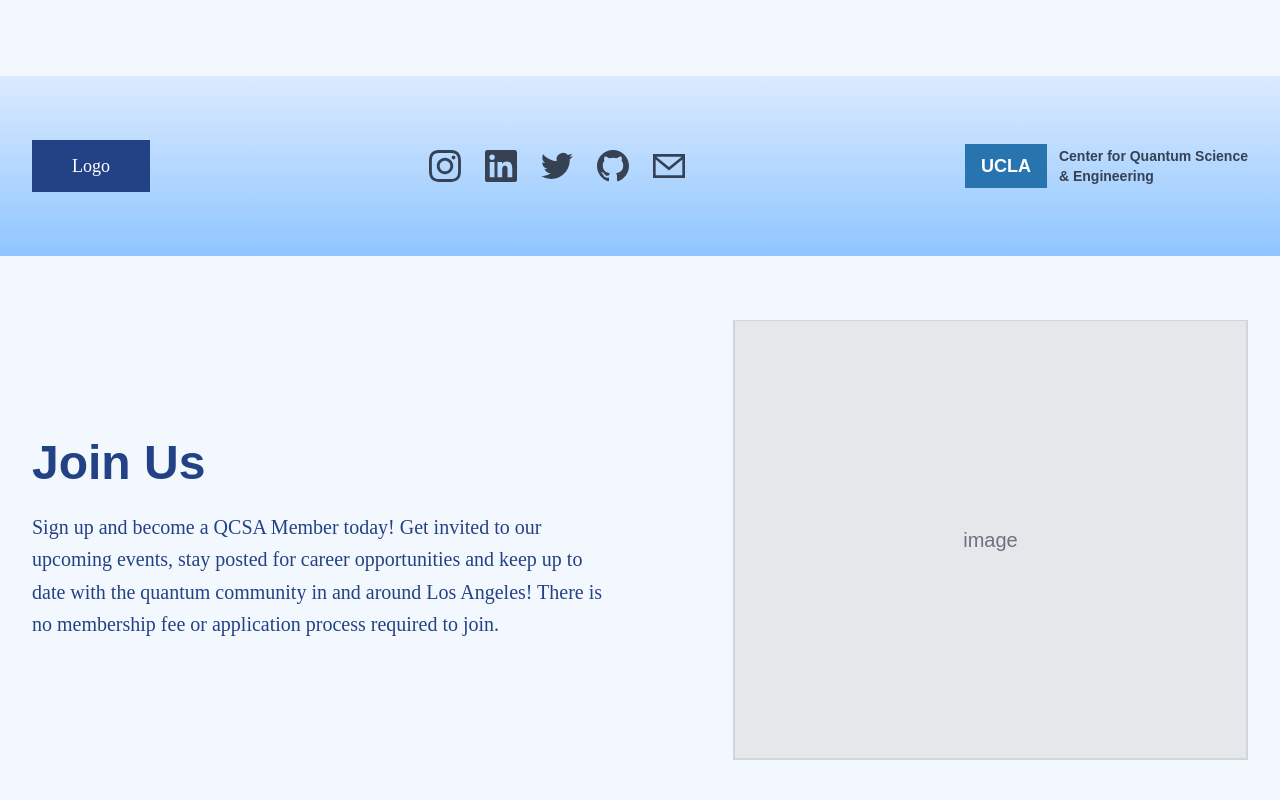
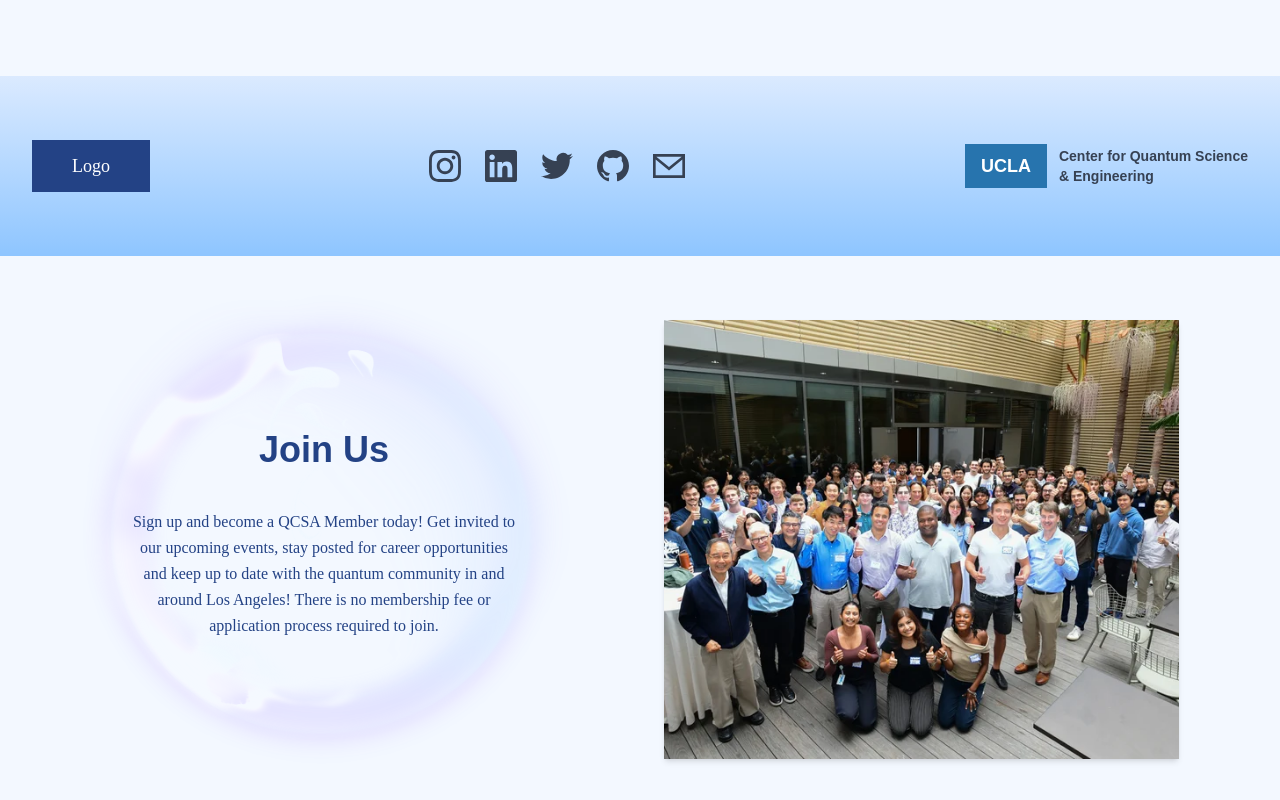
Before and after one commit to qcsa-at-ucla/qcsa, a Next.js app: page / in a window 1280 px wide. Shown: the part 2259-3059 px from the top of the page. Built offline with nearby package versions, Linux system fonts and the light colour scheme.

Commit message:
fixing textandphoto

```diff
--- /dev/null
+++ b/src/app/Components/MembershipForm.tsx
@@ -0,0 +1,6 @@
+
+export default function MembershipForm() {
+  return (
+    <div>MembershipForm</div>
+  )
+}
--- a/src/app/Components/TextAndPhoto.tsx
+++ b/src/app/Components/TextAndPhoto.tsx
@@ -1,10 +1,7 @@
-import Link from 'next/link';
-
+/* eslint-disable @next/next/no-img-element */
 interface TextAndPhotoProps {
   title: string;
   description: string;
-  buttonText?: string;
-  buttonLink?: string;
   imageSrc?: string;
   imageAlt?: string;
 }
@@ -12,54 +9,41 @@ interface TextAndPhotoProps {
 export default function TextAndPhoto({
   title,
   description,
-  buttonText,
-  buttonLink,
   imageSrc,
   imageAlt = '',
 }: TextAndPhotoProps) {
   return (
     <div className="min-h-screen flex flex-col">
       <section className="py-16 px-4 sm:px-6 lg:px-8 bg-[#F3F8FF] flex-grow">
-        <div className="grid grid-cols-1 lg:grid-cols-2 gap-12 items-center">
-            {/* Left: Text content */}
-            <div className="space-y-8">
-                <h2 className="text-4xl md:text-5xl font-bold text-[#234285] mb-6">
-                {title}
-                </h2>
+        <div className="grid grid-cols-1 lg:grid-cols-2 gap-12 items-stretch">
 
-                <div className="space-y-4">
-                <p className="text-lg md:text-xl text-[#234285] leading-relaxed font-[Kantumruy]">
+          {/* LEFT: aura + text */}
+          <div className="relative flex items-center justify-center w-full max-w-[515px] aspect-[515/439] mx-auto">
+            {/* Aura, scales with the box */}
+            <img
+              src="/images/aura.png"
+              alt=""
+              aria-hidden="true"
+              className="absolute inset-0 w-full h-full object-contain opacity-20 pointer-events-none select-none scale-135 translate-y-6 translate-x-1"
+            />
+
+            {/* Text content centered on top */}
+            <div className="relative z-10 flex flex-col items-center justify-center text-center space-y-4 px-4">
+              <h2 className="relative -top-4 text-[36px] font-bold text-[#234285]">{title}</h2>
+              <p className="text-base text-[#234285] leading-relaxed font-[Kantumruy] px-12">
                 {description}
               </p>
             </div>
-
-                {buttonText && buttonLink && (
-                <div className="pt-6">
-                    <div className="flex justify-center lg:justify-start">
-                    <Link href={buttonLink}>
-                        <button className="bg-[#234285] text-white px-8 py-4 text-lg font-[Kantumruy] hover:bg-blue-700 transition-colors duration-200 shadow-lg hover:shadow-xl transform hover:scale-105 transition-transform">
-                        {buttonText}
-                        </button>
-                    </Link>
-                    </div>
-                </div>
-                )}
           </div>
 
-            {/* Right: Responsive Image */}
-            <div className="flex justify-center lg:justify-end">
-                <div className="max-w-[515px] max-h-[440px] w-full h-auto border-2 border-gray-300 flex items-center justify-center">
-                    {imageSrc ? (
+          {/* RIGHT: image box matches same rules */}
+          <div className="flex justify-center lg:justify-end self-center w-full max-w-[515px]">
+            <div className="w-full aspect-[515/439]">
               <img
                 src={imageSrc}
                 alt={imageAlt}
-                        className="w-full h-auto obgiject-cover shadow-md"
+                className="w-full h-full object-cover shadow-md"
               />
-                    ) : (
-                    <div className="w-full aspect-[515/440] bg-gray-200 flex items-center justify-center text-gray-500">
-                        <p className="text-xl font-medium">image</p>
-                    </div>
-                    )}
             </div>
           </div>
         </div>
--- a/src/app/join-us.tsx
+++ b/src/app/join-us.tsx
@@ -6,7 +6,8 @@ export default function JoinUs() {
         <TextAndPhoto
             title='Join Us'
             description='Sign up and become a QCSA Member today! Get invited to our upcoming events, stay posted for career opportunities and keep up to date with the quantum community in and around Los Angeles! There is no membership fee or application process required to join.'
-            />
+            imageSrc='/images/join-us.png'
+            imageAlt='join us img'/>
        </div>
     );
   }
--- a/src/app/page.tsx
+++ b/src/app/page.tsx
@@ -3,6 +3,7 @@ import AboutUs from "./Components/AboutUs";
 import GetInvolved from "./Components/GetInvolved";
 import MainWebsiteFooter from "./Components/mainWebsiteFooter";
 import Testimonials from "./Components/Testimonials";
+import TextAndPhoto from "./Components/TextAndPhoto";
 import JoinUs from "./join-us";
 
 export default function Home() {
```
Also changed, not shown: public/images/join-us.png (added). Lines whose indentation alone changed are shown as unchanged.
